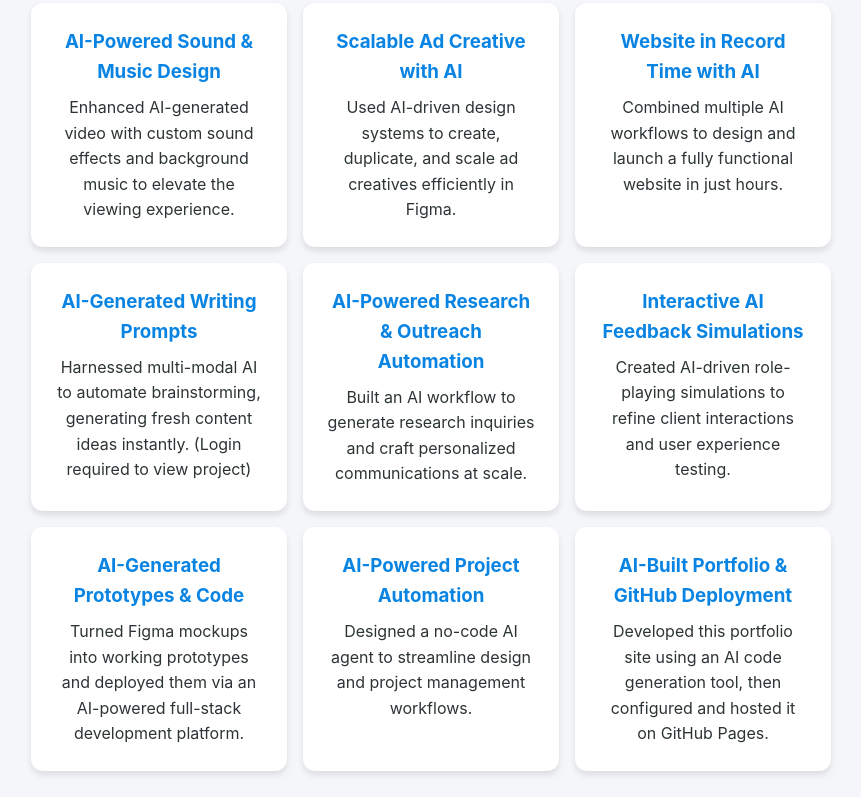
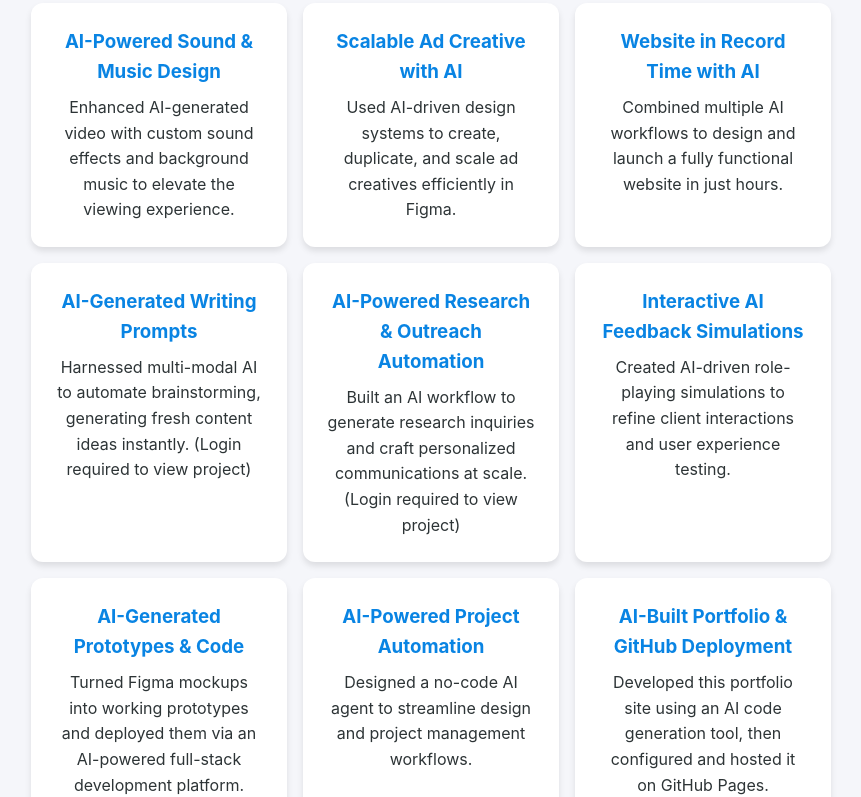
Before and after one commit to smore1289/AI_portfolio, a plain HTML site: page index.html in a window 1280 px wide. Shown: the part 843-1640 px from the top of the page, without its empty margins (209-1070 px from the left). Drawn offline with Linux system fonts and the light colour scheme.

Commit message:
Add link and login note to AI-Powered Research & Outreach Automation card

```diff
--- a/index.html
+++ b/index.html
@@ -205,8 +205,10 @@
                         </a>
                     </div>
                     <div class="expertise-item">
-                        <h3>AI-Powered Research & Outreach Automation</h3>
-                        <p>Built an AI workflow to generate research inquiries and craft personalized communications at scale.</p>
+                        <a href="https://go.v7labs.com/0190e503-c096-7e54-976f-4649d03bf24d/projects/019520f2f-8896-7842-a344-93cdf90ff2f5" target="_blank">
+                            <h3>AI-Powered Research & Outreach Automation</h3>
+                            <p>Built an AI workflow to generate research inquiries and craft personalized communications at scale. (Login required to view project)</p>
+                        </a>
                     </div>
                     <div class="expertise-item">
                         <h3>Interactive AI Feedback Simulations</h3>
```
